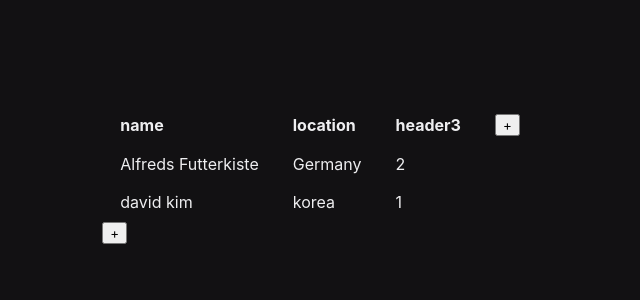
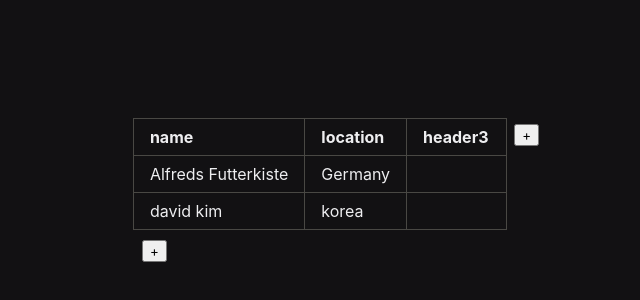
Before and after one commit to VizProg/prog, a Next.js app: page / in a window 1280 px wide. Shown: the part 226-526 px from the top of the page, without its empty margins (320-960 px from the left). Built offline with nearby package versions, Linux system fonts and the light colour scheme.

Commit message:
can expand vertical and horizontal now

```diff
--- a/pages/index.tsx
+++ b/pages/index.tsx
@@ -15,13 +15,37 @@
 const StyledHeader = styled("th", {
   width: '100%',
   textAlign: 'start',
-  padding: '$2 $3'
+  padding: '$2 $3',
 })
 
 const StyledCell = styled("td", {
   width: '100%',
   textAlign: 'start',
-  padding: '$2 $3'
+  padding: '$2 $3',
+  minWidth: '100px',
+
+})
+
+const StyledTable = styled("table", {
+  border: '1px solid $fgBorder',
+  borderRadius: '$2',
+  borderCollapse: 'collapse'
+})
+
+const StyledRow = styled("tr", {
+  "&:not(:last-child) td": {
+    borderBottom: '1px solid $fgBorder',
+    borderRight: '1px solid $fgBorder'
+  },
+  "&:not(:last-child) th": {
+    borderBottom: '1px solid $fgBorder',
+    borderRight: '1px solid $fgBorder'
+  },
+
+})
+
+const Button = styled("button", {
+
 })
 
 type Row = {
@@ -34,11 +58,11 @@
   const [data, setData] = useState<Row[]>([{
     name: "Alfreds Futterkiste",
     location: "Germany",
-    header3: "2"
+    header3: ""
   }, {
     name: "david kim",
     location: "korea",
-    header3: "1"
+    header3: ""
   }])
 
 
@@ -49,23 +73,21 @@
     //to-do what if data is array?
   }
 
+  const headerValues = getHeaders(data[0]);
 
-  const headerValues = getHeaders(data[0]);
+  console.log(data)
 
   return (
     <Main>
-      <div>
-        <table>
+      <div style={{ position: 'relative' }}>
+        <StyledTable>
           <tbody>
-            <tr>
+            <StyledRow>
               {headerValues && headerValues.map((header, i) => {
                 return <StyledHeader contentEditable suppressContentEditableWarning={true} key={i}
                 > {header} </StyledHeader>
               })}
-              <StyledHeader> <button onClick={() => {
-
-              }}> + </button></StyledHeader>
-            </tr>
+            </StyledRow>
             {data.map((row, i) => {
               const cells = Object.keys(row).map((key, i) => {
                 const value = row[key] as string;
@@ -73,21 +95,44 @@
                 return <StyledCell key={i} contentEditable suppressContentEditableWarning={true}>{value}</StyledCell>
               })
               return (
-                <tr key={i}>{cells}</tr>
+                <StyledRow key={i}>{cells}</StyledRow>
               )
             })}
+            <StyledRow>
+            </StyledRow>
           </tbody>
-        </table>
-        <button onClick={() => {
+        </StyledTable>
+        <Button css={{
+          position: 'absolute',
+          right: -32,
+          top: 6
+        }}
+          onClick={() => {
+            const newData = [...data];
 
+            newData.map((row, i) => {
+              newData[i] = { ...row, newField: "" }
+            })
+
+            setData(newData)
+
+          }}>
+          +
+        </Button>
+        <Button css={{
+          position: 'absolute',
+          left: 9,
+          bottom: -32
+        }} onClick={() => {
           if (headerValues) {
             let newObject: Row = {};
-            for (const value in headerValues) {
-              newObject[value] = "1"
+            for (const key in headerValues) {
+              newObject[headerValues[key]] = ""
             }
             setData([...data, newObject])
           }
-        }}> + </button>
+        }}> + </Button>
+
       </div>
     </Main >
   )
```
